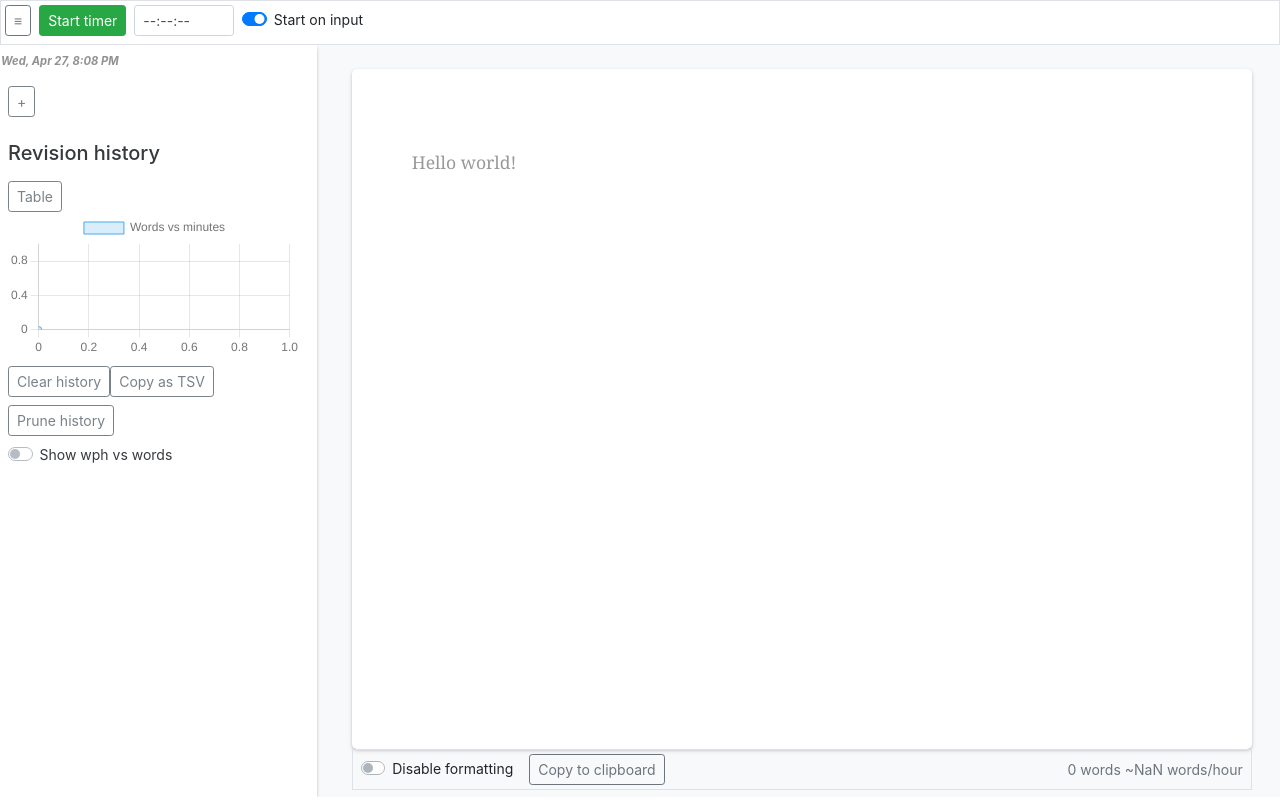
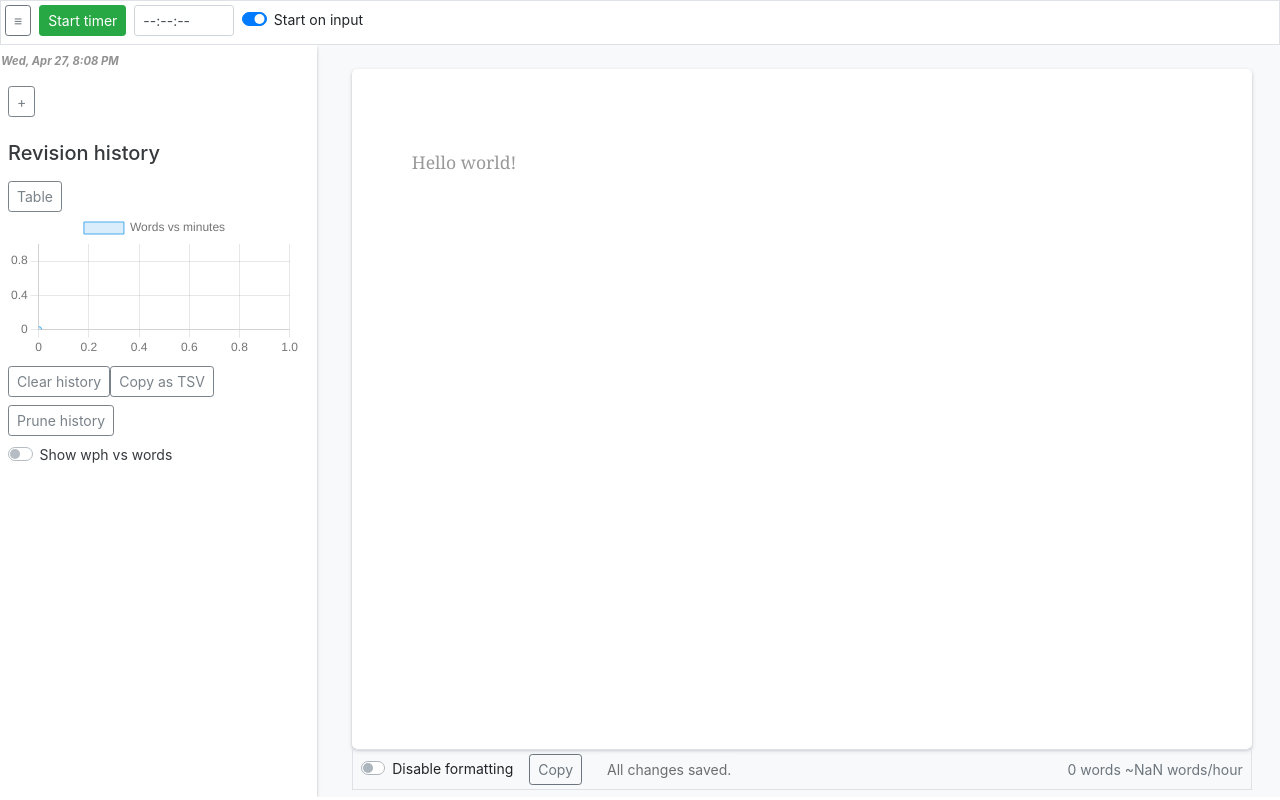
Before and after one commit to vzakharov/write, a Nuxt app: page / in a window 1280 px wide. Built offline with nearby package versions, Linux system fonts and the light colour scheme.

Commit message:
saving ux

```diff
--- a/pages/index.vue
+++ b/pages/index.vue
@@ -31,6 +31,7 @@
           } else {
             window.clearInterval(docTimer)
             docTimer = null
+            saved = false
           }
         }"
         size="sm"
@@ -227,6 +228,7 @@
                     doc.history = without(doc.history, item)
                     // recalculate delta
                     $set( doc.history[i], 'delta', withDelta( 'create', doc.history[i-1].content, doc.history[i].content ) )
+                    saved = false
                   }
                 }"
               />
@@ -346,8 +348,19 @@
               size="sm"
               variant="outline-secondary"
             >
-              Copy to clipboard
+              Copy
             </b-button>
+
+            <!-- Save button -->
+            <b-button
+              @click="save"
+              size="sm"
+              :variant="saved ? 'light' : 'outline-danger'"
+              :disabled="saved"
+            >
+              {{ saved ? 'All changes saved.' : 'Save' }}
+            </b-button>
+
             <!-- Wordcount in small text on the right -->
             <div
               class="small ml-auto text-muted"
@@ -434,7 +447,7 @@
         console,
         document,
         chartMode: 1,
-        saved: false,
+        saved: true,
       }
 
     },
@@ -468,8 +481,16 @@
       // Monitor innerWidth to toggle sidebar
       window.addEventListener('resize', onResize)
 
+      // If the user intends to leave, check if there are unsaved changes and ask if they want to save
+      window.onbeforeunload = event => {
+        event.preventDefault()
+        if ( !this.saved ) {
+          return 'You have unsaved changes. Are you sure you want to leave?'
+        }
+      }
+      console.log('beforeunload listener added')
+
       this.window = window
-
 
       this.mounted = true
 
@@ -660,6 +681,7 @@
           let timeBetween = history[i].time - history[i-1].time
           if ( timeBetween < 60 ) {
             this.$delete( history, i )
+            this.saved = false
           } else {
             // recalculate delta
             this.$set( history[i], 'delta', this.withDelta( 'create', history[i-1].content, history[i].content ) )
@@ -747,6 +769,8 @@
 
       save() {
 
+        let { doc } = this
+
         // Save current content to history, creating it if it doesn't exist
         let history = doc.history || this.$set( doc, 'history', [] )
 
@@ -767,7 +791,8 @@
         }))
 
         // Show a "Saved!" toast
-        this.saved = true
+        console.log('Saved!')
+        this.$nextTick( () => this.saved = true )
 
       },
 
@@ -830,8 +855,11 @@
           // Exit if the doc itself is different (not just content)
           if ( this.docChanged ) {
             this.docChanged = false
+            this.saved = true
             return
           }
+
+          this.saved = false
 
           // Reset the idle timer
           clearTimeout( this.idleTimer )
@@ -843,19 +871,6 @@
             this.startDocTimer()
 
         }
-
-      },
-
-      doc: {
-
-        // Write to localStorage under key = 'doc_[doc.id]'
-        handler() {
-
-          this.saved = false
-
-        },
-
-        deep: true
 
       },
 
```
